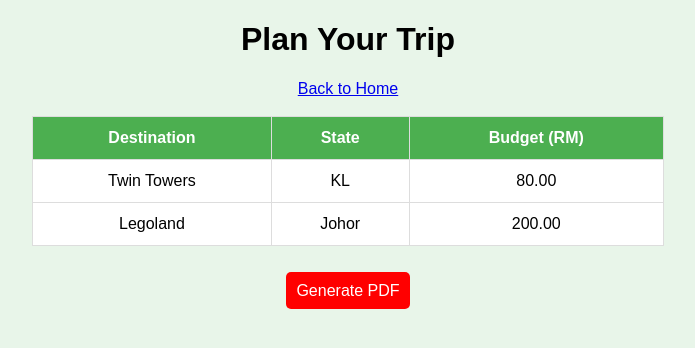
After one commit to TariqAbhar/tourism-kiosk, a Flask app: page /plan in a window 1280 px wide. The commit adds this page. Shown: the top 348 px of the page, without its empty margins (292-987 px from the left). Run offline with Flask 3, Linux system fonts and the light colour scheme.

Commit message:
Added Culture and Plan Pages

```diff
--- a/templates/index.html
+++ b/templates/index.html
@@ -14,5 +14,8 @@
     <p>Your Kiosk is up and running!</p>
     <br>
     <a href="{{ url_for('destinations') }}" class="btn">Explore Destinations</a>
+    <br><br>
+    <a href="{{ url_for('culture') }}" class="btn" style="background: purple;">Discover Culture</a>
+    <a href="{{ url_for('plan') }}" class="btn" style="background: green;">Plan My Trip</a>
 </body>
 </html>
--- /dev/null
+++ b/templates/plan.html
@@ -0,0 +1,38 @@
+<!DOCTYPE html>
+<html>
+<head>
+    <title>Plan Your Trip</title>
+    <style>
+        body { font-family: sans-serif; text-align: center; background-color: #e8f5e9; }
+        table { margin: auto; border-collapse: collapse; width: 50%; background: white; }
+        th, td { border: 1px solid #ddd; padding: 12px; }
+        th { background-color: #4CAF50; color: white; }
+        .btn-pdf { background-color: red; color: white; padding: 10px; text-decoration: none; border-radius: 5px; }
+    </style>
+</head>
+<body>
+    <h1>Plan Your Trip</h1>
+    <a href="{{ url_for('home') }}">Back to Home</a>
+    <br><br>
+
+    <table>
+        <tr>
+            <th>Destination</th>
+            <th>State</th>
+            <th>Budget (RM)</th>
+        </tr>
+        <tr>
+            <td>Twin Towers</td>
+            <td>KL</td>
+            <td>80.00</td>
+        </tr>
+        <tr>
+            <td>Legoland</td>
+            <td>Johor</td>
+            <td>200.00</td>
+        </tr>
+    </table>
+    <br><br>
+    <a href="#" class="btn-pdf">Generate PDF</a>
+</body>
+</html>
```
Also changed, not shown: templates/culture.html (added, +23 -0 lines).
